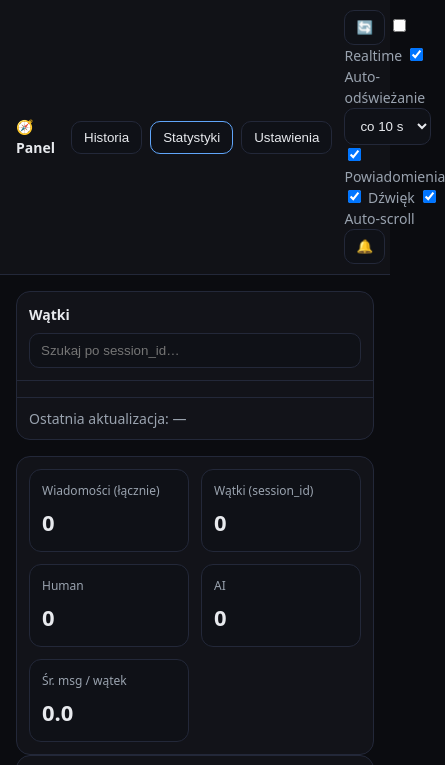
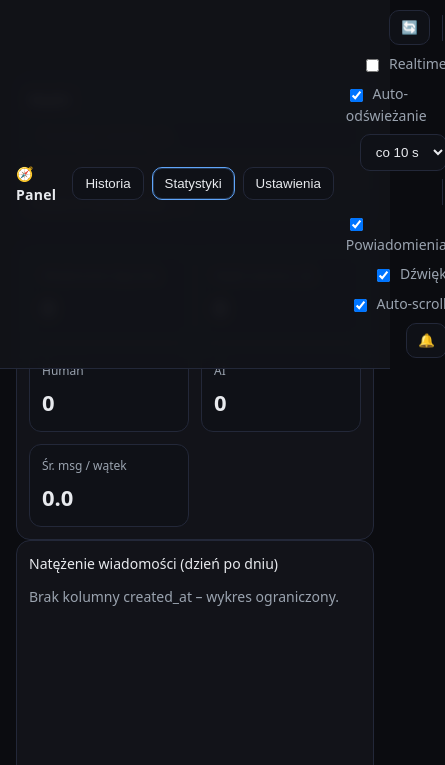
Before and after one commit to mateuszwnuk/chat_history_kolton, a plain HTML site: page index.html in a window 390 px wide. Both pictures are taken after a click on the button "Statystyki". Shown: the top 765 px of the page, 445 px wide, since content can reach past the window. Drawn offline with nearby package versions, Linux system fonts and the light colour scheme; no server answers.

Commit message:
Update style.css

```diff
--- a/style.css
+++ b/style.css
@@ -1,13 +1,17 @@
-:root {
+:root{
   --bg:#0b0c10;--panel:#121319;--muted:#9aa3af;--text:#e8eaee;--accent:#60a5fa;
   --border:#232839;--border-strong:#2b3246;--chip-human:#34d399;--chip-ai:#f59e0b;--chip-system:#a78bfa;--danger:#ef4444;--good:#2bd576;
-  --navbar-h:54px;
+  --navbar-h:60px;
 }
 
 /* Base */
 *{box-sizing:border-box}
 html,body{height:100%}
-body{margin:0;background:var(--bg);color:var(--text);font:14px/1.5 system-ui,-apple-system,Segoe UI,Roboto,Inter,Arial,sans-serif}
+body{
+  margin:0;background:var(--bg);color:var(--text);
+  font:14px/1.5 system-ui,-apple-system,Segoe UI,Roboto,Inter,Arial,sans-serif;
+  padding-top: var(--navbar-h); /* kompensacja fixowanej nawigacji */
+}
 
 /* Pasek postępu */
 .progress-bar{position:fixed;top:0;left:0;height:3px;width:100%;background:transparent;z-index:1000;overflow:hidden;pointer-events:none}
@@ -17,78 +21,97 @@ body{margin:0;background:var(--bg);color:var(--text);font:14px/1.5 system-ui,-ap
 .progress-bar.active span{opacity:1}
 @keyframes progress-flow{0%{left:-40%}100%{left:100%}}
 
-/* Navbar */
-.navbar{position:sticky;top:0;z-index:50;display:flex;align-items:center;justify-content:space-between;gap:12px;
-  padding:10px 16px;background:rgba(18,19,25,.9);backdrop-filter:blur(6px);border-bottom:1px solid var(--border)}
-.nav-left{display:flex;gap:8px;align-items:center}
-.brand{font-weight:800;margin-right:8px}
-.tab{background:#0f1117;color:var(--text);border:1px solid var(--border);border-radius:10px;padding:8px 12px;cursor:pointer}
-.tab.active{border-color:var(--accent)}
+/* NAVBAR (fixed) */
+.navbar{
+  position:fixed; top:0; left:0; right:0; z-index:60;
+  display:flex; align-items:center; justify-content:space-between; gap:12px;
+  padding:10px 16px; background:rgba(18,19,25,.95); backdrop-filter: blur(6px);
+  border-bottom:1px solid var(--border);
+}
+.nav-left{display:flex; gap:8px; align-items:center}
+.brand{font-weight:800; letter-spacing:.02em; margin-right:8px}
+.tab{
+  background:#0f1117; color:var(--text); border:1px solid var(--border); border-radius:10px; padding:8px 12px; cursor:pointer
+}
 .tab:hover{border-color:var(--accent)}
-.tab[disabled]{opacity:.6;cursor:not-allowed}
+.tab.active{border-color:var(--accent); box-shadow:0 0 0 1px rgba(96,165,250,.25) inset}
 
-/* Layout */
-.layout{display:grid;grid-template-columns:330px 1fr;gap:16px;padding:16px;min-height:calc(100vh - var(--navbar-h))}
+.nav-controls{
+  display:flex; gap:8px; align-items:center; flex-wrap:wrap; justify-content:flex-end; min-width:420px;
+}
+.nav-controls input[type="checkbox"]{ vertical-align:middle; margin-right:6px }
+.bar-sep.h{width:1px; height:26px; background:var(--border); margin:0 4px}
+
+/* LAYOUT */
+.layout{
+  display:grid; grid-template-columns: 330px 1fr; gap:16px;
+  padding:16px; min-height:calc(100vh - var(--navbar-h));
+}
 
 /* Sidebar (sticky) */
-.sidebar{position:sticky;top:calc(var(--navbar-h) + 16px);align-self:start;height:calc(100vh - var(--navbar-h) - 32px)}
-.sidebar-inner{height:100%;display:flex;flex-direction:column;min-height:0;background:var(--panel);border:1px solid var(--border);border-radius:14px}
-.sidebar-header{padding:12px;border-bottom:1px solid var(--border);display:grid;gap:8px}
-.sidebar-header .title{font-weight:800}
-.sidebar-footer{padding:10px 12px;border-top:1px solid var(--border)}
+.sidebar{ position:sticky; top: calc(var(--navbar-h) + 16px); align-self:start; height: calc(100vh - var(--navbar-h) - 32px) }
+.sidebar-inner{ height:100%; display:flex; flex-direction:column; min-height:0; background:var(--panel); border:1px solid var(--border); border-radius:14px }
+.sidebar-header{ padding:12px; border-bottom:1px solid var(--border); display:grid; gap:8px }
+.sidebar-header .title{ font-weight:800 }
+.sidebar-footer{ padding:10px 12px; border-top:1px solid var(--border) }
 
 /* Lista wątków – zwarta */
-.session-list{display:flex;flex-direction:column;gap:8px;overflow:auto;padding:8px;min-height:0}
+.session-list{ display:flex; flex-direction:column; gap:8px; overflow:auto; padding:8px; min-height:0 }
 .session-item{
-  display:flex;align-items:center;justify-content:space-between;gap:8px;
-  background:#0f1117;border:1px solid var(--border);border-radius:10px;padding:8px 10px;cursor:pointer;height:auto;min-height:0;line-height:1.25;
+  display:flex; align-items:center; justify-content:space-between; gap:8px;
+  background:#0f1117; border:1px solid var(--border); border-radius:10px; padding:8px 10px; cursor:pointer;
+  height:auto; min-height:0; line-height:1.25;
 }
-.session-item:hover{border-color:var(--accent)}
-.session-item.active{border-color:var(--accent);box-shadow:0 0 0 1px rgba(96,165,250,.25) inset}
-.session-item > span{display:flex;align-items:center;gap:6px}
-.session-id{font-family:ui-monospace,monospace;overflow:hidden;text-overflow:ellipsis;white-space:nowrap;max-width:210px}
-.session-bad{color:var(--danger);font-weight:900;margin-right:4px}
-.badge{font-size:12px;color:#a6b4d9;background:#101628;border:1px solid var(--border-strong);padding:2px 8px;border-radius:999px}
+.session-item:hover{ border-color:var(--accent) }
+.session-item.active{ border-color:var(--accent); box-shadow:0 0 0 1px rgba(96,165,250,.25) inset }
+.session-item > span{ display:flex; align-items:center; gap:6px }
+.session-id{ font-family:ui-monospace,monospace; overflow:hidden; text-overflow:ellipsis; white-space:nowrap; max-width:210px }
+.session-bad{ color:var(--danger); font-weight:900; margin-right:4px }
+.badge{ font-size:12px; color:#a6b4d9; background:#101628; border:1px solid var(--border-strong); padding:2px 8px; border-radius:999px }
 
 /* Main */
-.main{display:flex;flex-direction:column;gap:12px;min-width:0}
-.card{background:var(--panel);border:1px solid var(--border);border-radius:14px;padding:12px}
-.row{display:flex;gap:12px;flex-wrap:wrap;align-items:center}
-.row>*{flex:1 1 auto}
-input,button,select{background:#0f1117;color:var(--text);border:1px solid var(--border);border-radius:10px;padding:9px 11px;outline:none}
-button{cursor:pointer;transition:transform .05s ease,border-color .2s ease}
-button:hover{transform:translateY(-1px);border-color:var(--accent)}
-button[disabled]{opacity:.6;cursor:not-allowed}
-.toolbar{display:flex;gap:8px;align-items:center;flex-wrap:wrap}
-.grow{flex:1 1 100%}
-.muted{color:var(--muted)}
-.status{margin:0 4px}
+.main{ display:flex; flex-direction:column; gap:12px; min-width:0 }
+.card{ background:var(--panel); border:1px solid var(--border); border-radius:14px; padding:12px }
+.row{ display:flex; gap:12px; flex-wrap:wrap; align-items:center }
+.row>*{ flex:1 1 auto }
+input,button,select{ background:#0f1117; color:var(--text); border:1px solid var(--border); border-radius:10px; padding:9px 11px; outline:none }
+button{ cursor:pointer; transition:transform .05s ease, border-color .2s ease }
+button:hover{ transform:translateY(-1px); border-color:var(--accent) }
+button[disabled]{ opacity:.6; cursor:not-allowed }
+.toolbar{ display:flex; gap:8px; align-items:center; flex-wrap:wrap }
+.grow{ flex:1 1 100% }
+.muted{ color:var(--muted) }
+.status{ margin:0 4px }
 
 /* Rozmowa */
-.conversation{min-height:280px}
-.conv-header{display:flex;align-items:center;justify-content:space-between;gap:12px;padding-bottom:8px;border-bottom:1px solid var(--border)}
-.conv-title{display:flex;align-items:center;gap:8px}
-.flag{display:inline-flex;align-items:center;gap:6px;color:var(--danger);font-weight:800}
-.flag.hidden{display:none}
-.messages{padding:12px 0;display:grid;gap:10px}
-.msg{border:1px solid var(--border);border-radius:12px;padding:10px 12px;background:#151b28;display:grid;gap:6px}
-.msg .head{display:flex;gap:8px;align-items:center;justify-content:space-between}
-.type{font-size:11px;text-transform:uppercase;letter-spacing:.06em;font-weight:800;padding:3px 8px;border-radius:999px;border:1px solid var(--border)}
-.type.human{background:rgba(52,211,153,.12);color:var(--chip-human)}
-.type.ai{background:rgba(245,158,11,.12);color:var(--chip-ai)}
-.type.system,.type.tool{background:rgba(167,139,250,.12);color:var(--chip-system)}
-.id{font-size:12px;color:var(--muted)}
-pre.content{margin:0;white-space:pre-wrap;word-break:break-word;font-family:ui-monospace,monospace;background:#0e1422;border:1px solid var(--border);border-radius:10px;padding:10px 12px}
+.conversation{ min-height:280px }
+.conv-header{ display:flex; align-items:center; justify-content:space-between; gap:12px; padding-bottom:8px; border-bottom:1px solid var(--border) }
+.conv-title{ display:flex; align-items:center; gap:8px }
+.flag{ display:inline-flex; align-items:center; gap:6px; color:var(--danger); font-weight:800 }
+.flag.hidden{ display:none }
+.messages{ padding:12px 0; display:grid; gap:10px }
+.msg{ border:1px solid var(--border); border-radius:12px; padding:10px 12px; background:#151b28; display:grid; gap:6px }
+.msg .head{ display:flex; gap:8px; align-items:center; justify-content:space-between }
+.type{ font-size:11px; text-transform:uppercase; letter-spacing:.06em; font-weight:800; padding:3px 8px; border-radius:999px; border:1px solid var(--border) }
+.type.human{ background:rgba(52,211,153,.12); color:var(--chip-human) }
+.type.ai{ background:rgba(245,158,11,.12); color:var(--chip-ai) }
+.type.system,.type.tool{ background:rgba(167,139,250,.12); color:var(--chip-system) }
+.id{ font-size:12px; color:var(--muted) }
+pre.content{ margin:0; white-space:pre-wrap; word-break:break-word; font-family:ui-monospace,monospace; background:#0e1422; border:1px solid var(--border); border-radius:10px; padding:10px 12px }
 
-/* KPI grid dla statystyk */
-.kpis{display:grid;grid-template-columns:repeat(5,minmax(140px,1fr));gap:12px}
-.kpi{background:#0f1117;border:1px solid var(--border);border-radius:12px;padding:12px}
-.kpi-label{color:var(--muted);font-size:12px}
-.kpi-value{font-size:22px;font-weight:800;margin-top:6px}
+/* KPI / Statystyki */
+.kpis{ display:grid; grid-template-columns:repeat(5,minmax(140px,1fr)); gap:12px }
+.kpi{ background:#0f1117; border:1px solid var(--border); border-radius:12px; padding:12px }
+.kpi-label{ color:var(--muted); font-size:12px }
+.kpi-value{ font-size:22px; font-weight:800; margin-top:6px }
+
+/* Wykres – stały kontener */
+.chart-wrap{ position:relative; width:100%; height:260px }
+.chart-wrap canvas{ display:block; width:100% !important; height:100% !important }
 
 /* Pływający przycisk „Najnowsze” */
 .jump-btn{
-  position: fixed; right: 20px; bottom: 24px; z-index: 60;
+  position: fixed; right: 20px; bottom: 24px; z-index: 55;
   background: #0f1117; color: var(--text); border: 1px solid var(--border-strong);
   border-radius: 999px; padding: 10px 14px; box-shadow: 0 6px 20px rgba(0,0,0,.35);
   cursor: pointer; transition: opacity .18s ease, transform .18s ease, border-color .2s ease;
@@ -96,30 +119,19 @@ pre.content{margin:0;white-space:pre-wrap;word-break:break-word;font-family:ui-m
 .jump-btn:hover{ border-color: var(--accent); transform: translateY(-2px); }
 .jump-btn.hidden{ opacity: 0; pointer-events: none; transform: translateY(8px); }
 .jump-btn.pulse{ animation: jumpPulse .9s ease-out 1; }
-@keyframes jumpPulse{
-  0%{box-shadow:0 0 0 0 rgba(96,165,250,.5)} 100%{box-shadow:0 0 0 16px rgba(96,165,250,0)}
-}
+@keyframes jumpPulse{ 0%{box-shadow:0 0 0 0 rgba(96,165,250,.5)} 100%{box-shadow:0 0 0 16px rgba(96,165,250,0)} }
 
-/* Helpers */
-.hidden{display:none !important}
+/* Notify badge */
+.notify-badge{ display:inline-flex; align-items:center; gap:6px; padding:6px 10px; border:1px solid var(--border-strong); border-radius:999px; background:#101628 }
+.dot{ width:8px; height:8px; border-radius:999px; background:var(--good) }
+.count{ font-weight:800 }
+
+.hidden{ display:none !important }
 
 /* Responsive */
-@media (max-width:980px){
-  .layout{grid-template-columns:1fr}
-  .sidebar{position:static;height:auto}
-  .kpis{grid-template-columns:repeat(2,minmax(140px,1fr))}
+@media (max-width: 980px){
+  .layout{ grid-template-columns:1fr }
+  .sidebar{ position:static; height:auto }
+  .kpis{ grid-template-columns:repeat(2,minmax(140px,1fr)) }
+  .nav-controls{ min-width: auto }
 }
-
-/* Stały kontener na wykres, żeby nie pompował strony */
-.chart-wrap{
-  position: relative;
-  width: 100%;
-  height: 260px;          /* możesz zmienić np. na 320px */
-}
-
-/* Canvas wypełnia kontener – bez procentowej „pompki” */
-.chart-wrap canvas{
-  display: block;
-  width: 100% !important;
-  height: 100% !important;
-}
```
